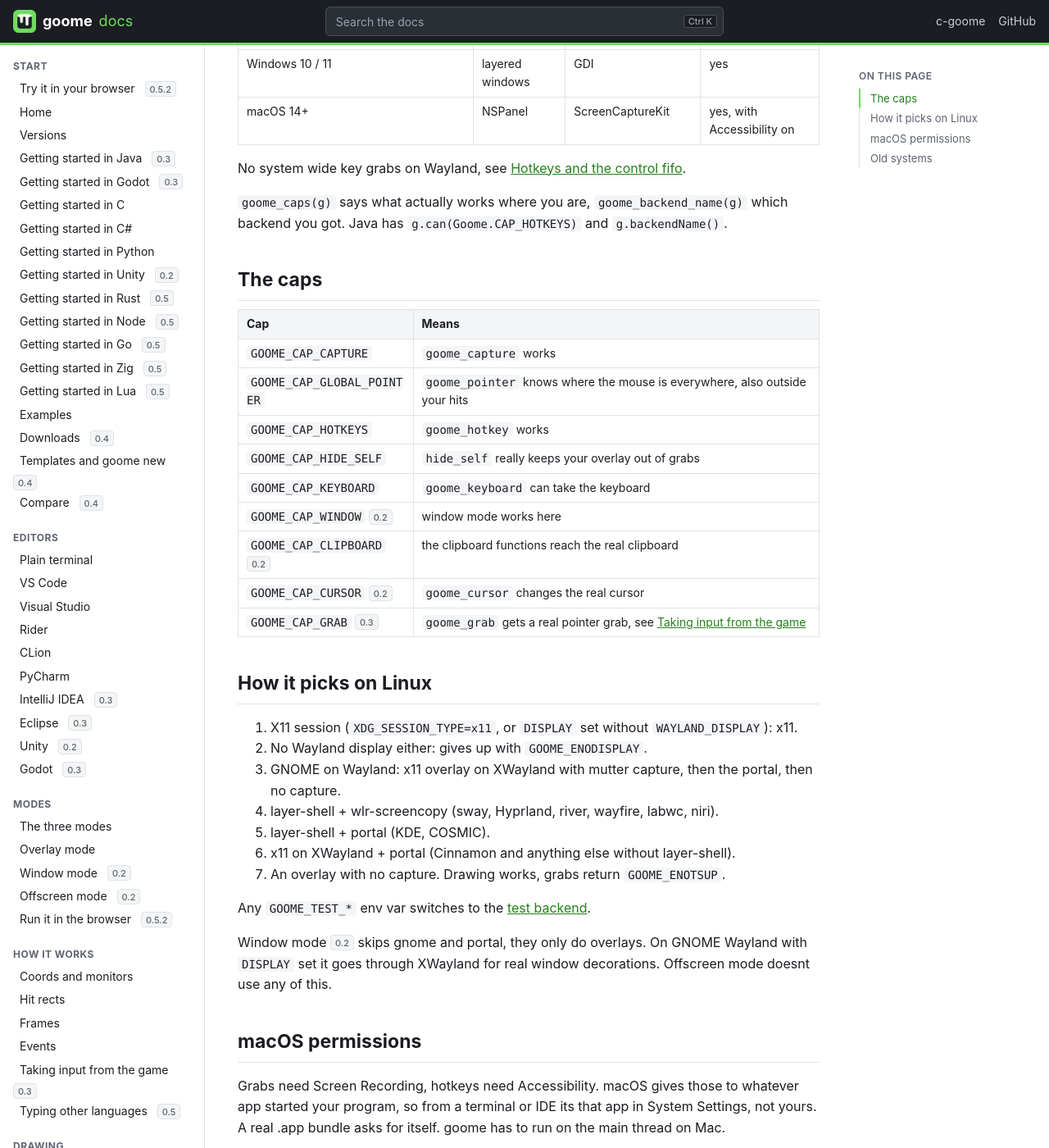
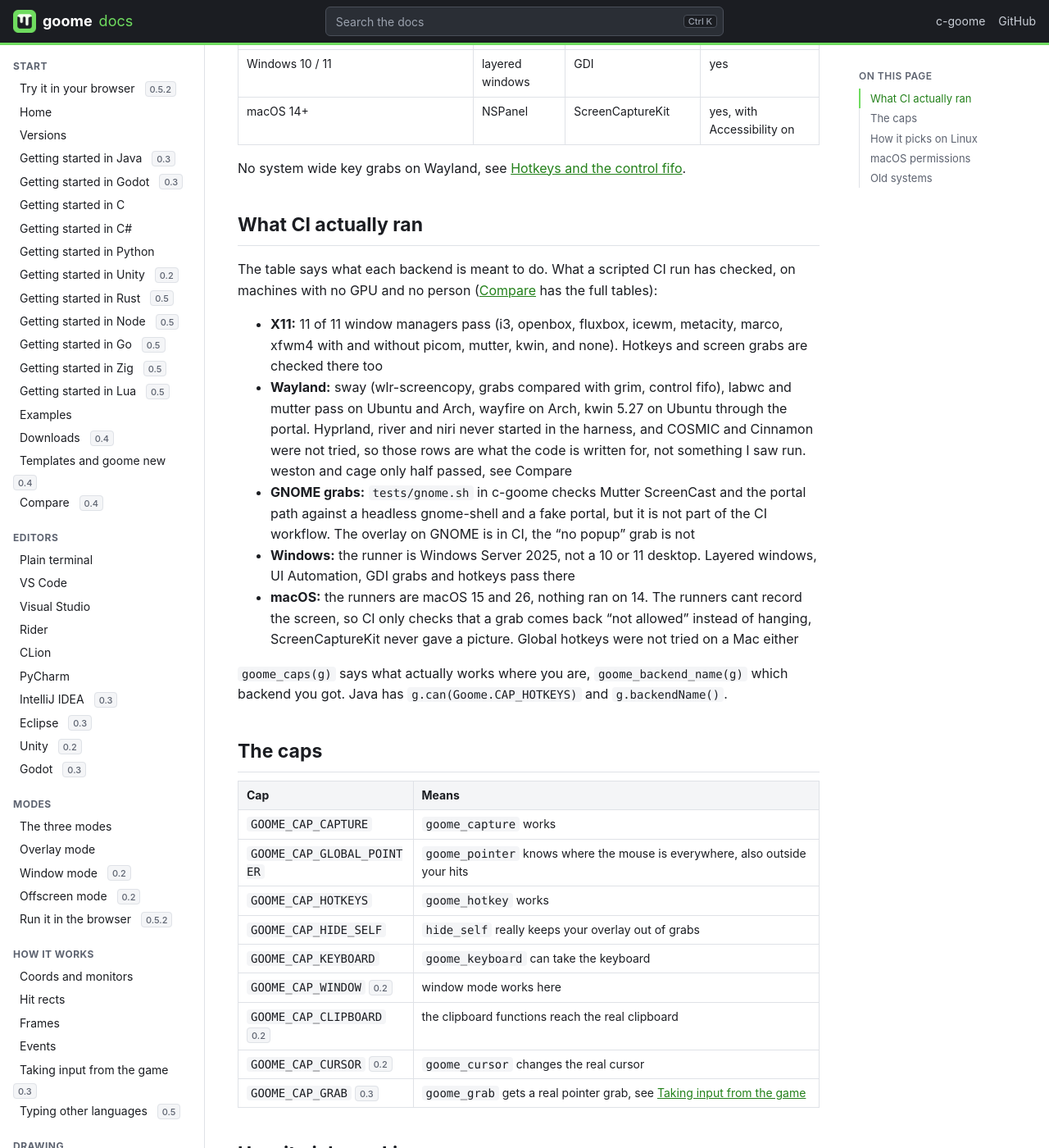
Before and after one commit to goome-ui/docs, a Jekyll site: the page built from pages/platforms.md, in a window 1280 px wide and 1400 px high, scrolled down 448 px. Shown: the whole window at 82% size. Built offline with Jekyll 4.4.1, drawn with Linux system fonts in a browser that asks for light colours; some of the changed text lies outside the part shown.

Commit message:
Add what CI actually ran to the platform pages

```diff
--- a/pages/platforms.md
+++ b/pages/platforms.md
@@ -17,6 +17,16 @@ goome picks the backend itself. `GOOME_BACKEND=x11` (or `wayland`, `gnome`, `por
 | macOS 14+ | NSPanel | ScreenCaptureKit | yes, with Accessibility on |
 
 No system wide key grabs on Wayland, see [Hotkeys and the control fifo](hotkeys.md).
+
+## What CI actually ran
+
+The table says what each backend is meant to do. What a scripted CI run has checked, on machines with no GPU and no person ([Compare](compare.md#linux-window-managers-and-compositors) has the full tables):
+
+- **X11:** 11 of 11 window managers pass (i3, openbox, fluxbox, icewm, metacity, marco, xfwm4 with and without picom, mutter, kwin, and none). Hotkeys and screen grabs are checked there too
+- **Wayland:** sway (wlr-screencopy, grabs compared with grim, control fifo), labwc and mutter pass on Ubuntu and Arch, wayfire on Arch, kwin 5.27 on Ubuntu through the portal. Hyprland, river and niri never started in the harness, and COSMIC and Cinnamon were not tried, so those rows are what the code is written for, not something I saw run. weston and cage only half passed, see Compare
+- **GNOME grabs:** `tests/gnome.sh` in c-goome checks Mutter ScreenCast and the portal path against a headless gnome-shell and a fake portal, but it is not part of the CI workflow. The overlay on GNOME is in CI, the "no popup" grab is not
+- **Windows:** the runner is Windows Server 2025, not a 10 or 11 desktop. Layered windows, UI Automation, GDI grabs and hotkeys pass there
+- **macOS:** the runners are macOS 15 and 26, nothing ran on 14. The runners cant record the screen, so CI only checks that a grab comes back "not allowed" instead of hanging, ScreenCaptureKit never gave a picture. Global hotkeys were not tried on a Mac either
 
 `goome_caps(g)` says what actually works where you are, `goome_backend_name(g)` which backend you got. Java has `g.can(Goome.CAP_HOTKEYS)` and `g.backendName()`.
 
@@ -54,4 +64,4 @@ Grabs need Screen Recording, hotkeys need Accessibility. macOS gives those to wh
 
 ## Old systems
 
-Linux builds work back to glibc 2.34. libwayland, libX11, xkbcommon, gio, gstreamer and fontconfig all load at runtime, if one is missing goome picks something else. Nothing to install to build.
+Linux builds are meant to work back to glibc 2.34. CI doesnt run on that old a glibc, it checks with `objdump` that the binaries dont use any symbol newer than 2.34. libwayland, libX11, xkbcommon, gio, gstreamer and fontconfig all load at runtime, if one is missing goome picks something else. Nothing to install to build the C library except a C compiler.
```
Also changed, not shown: pages/building.md (+1 -1 lines), pages/capture.md (+2 -0 lines), pages/faq.md (+4 -4 lines), pages/hotkeys.md (+1 -1 lines), pages/overlay-mode.md (+1 -1 lines).
